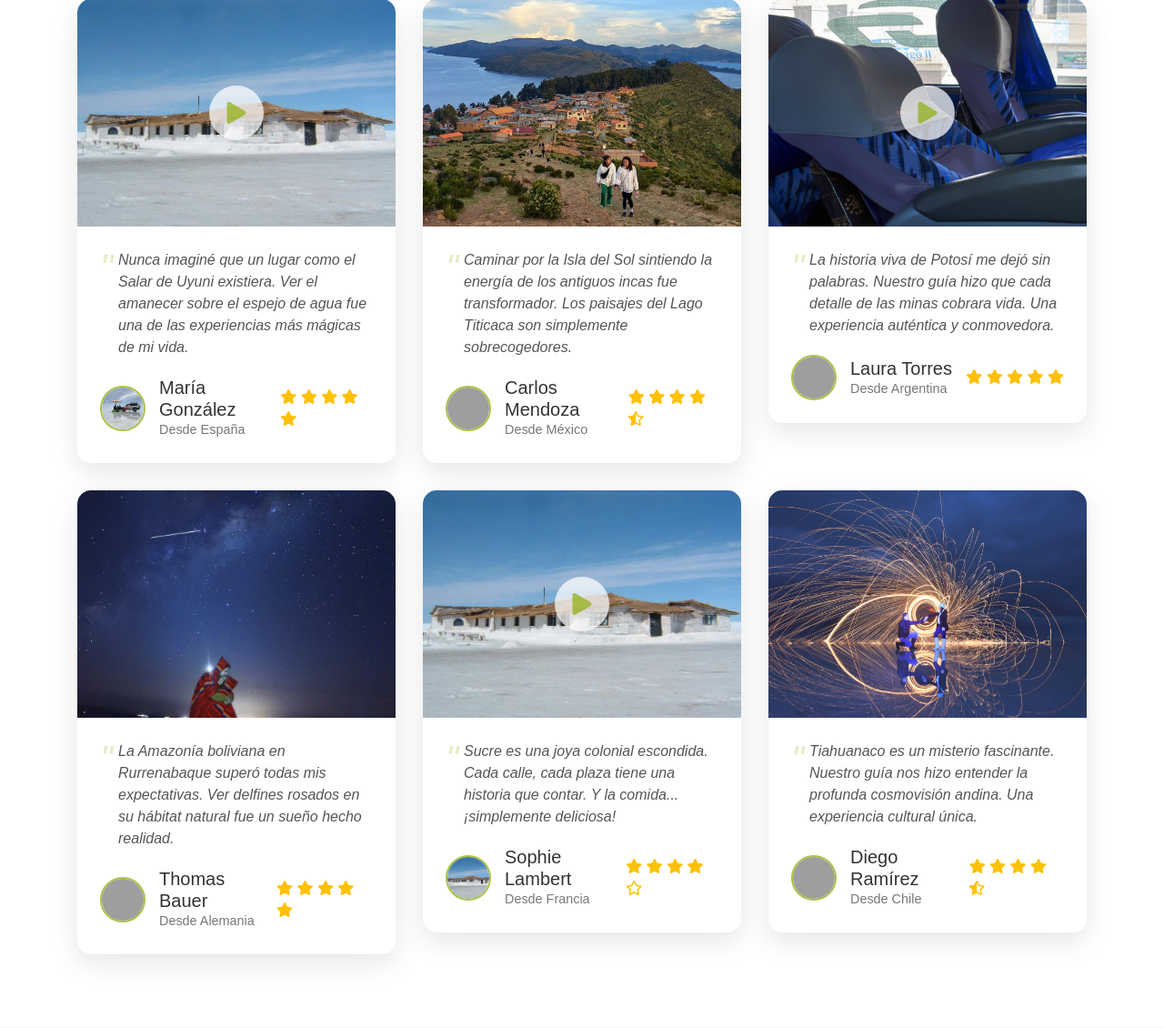
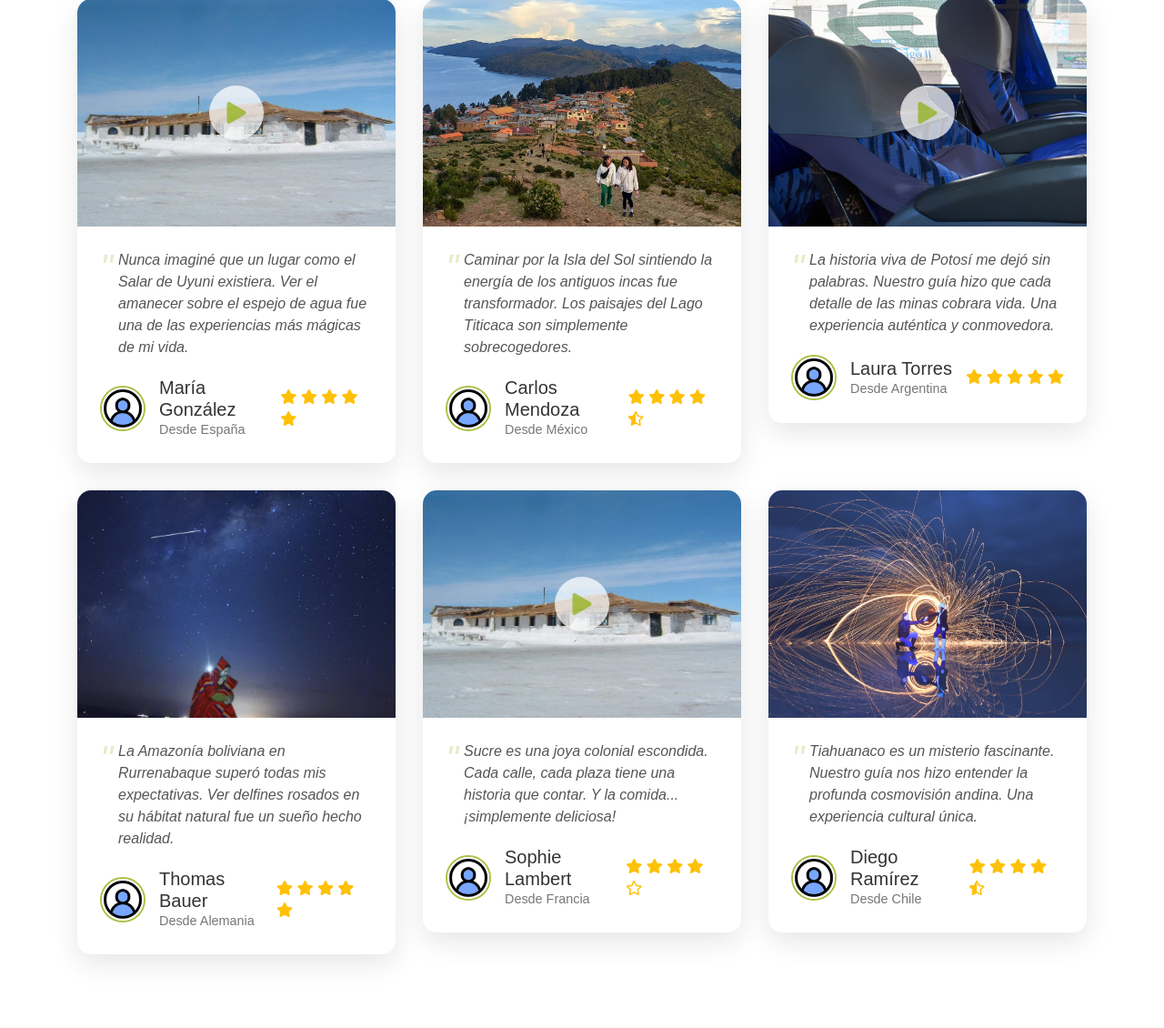
Before and after one commit to Coya77/TURISMO, a Flask app: page /atractivos in a window 1280 px wide. Shown: the part 797-1927 px from the top of the page at 91% size. Run offline with Flask 2, Linux system fonts and the light colour scheme; some libraries are stand-ins or nearby versions; grey boxes are pictures that could not be loaded.

Commit message:
Corrijo errores en la página TURISMO

```diff
--- a/templates/atractivos.html
+++ b/templates/atractivos.html
@@ -93,7 +93,7 @@
         <div class="custom-carousel">
             <div class="carousel-inner">
                 <div class="carousel-item active">
-                    <img src="{{ url_for('static', filename='images/im7.jpg') }}" class="d-block w-100 banner-img" alt="Destino 1">
+                    <img src="{{ url_for('static', filename='images/im7.JPG') }}" class="d-block w-100 banner-img" alt="Destino 1">
                 </div>
                 <div class="carousel-item">
                     <img src="{{ url_for('static', filename='images/img24.jpeg') }}" class="d-block w-100 banner-img" alt="Destino 2">
@@ -172,7 +172,7 @@
                     <div class="testimonial-content">
                         <p class="testimonial-quote">Nunca imaginé que un lugar como el Salar de Uyuni existiera. Ver el amanecer sobre el espejo de agua fue una de las experiencias más mágicas de mi vida.</p>
                         <div class="testimonial-author">
-                            <img src="{{ url_for('static', filename='images/img10.jpeg') }}" alt="María G." class="author-avatar">
+                            <img src="{{ url_for('static', filename='images/ava1.png') }}" alt="María G." class="author-avatar">
                             <div class="author-info">
                                 <h5>María González</h5>
                                 <p>Desde España</p>
@@ -198,7 +198,7 @@
                     <div class="testimonial-content">
                         <p class="testimonial-quote">Caminar por la Isla del Sol sintiendo la energía de los antiguos incas fue transformador. Los paisajes del Lago Titicaca son simplemente sobrecogedores.</p>
                         <div class="testimonial-author">
-                            <img src="{{ url_for('static', filename='images/avatar2.jpg') }}" alt="Carlos M." class="author-avatar">
+                            <img src="{{ url_for('static', filename='images/ava1.png') }}" alt="Carlos M." class="author-avatar">
                             <div class="author-info">
                                 <h5>Carlos Mendoza</h5>
                                 <p>Desde México</p>
@@ -227,7 +227,7 @@
                     <div class="testimonial-content">
                         <p class="testimonial-quote">La historia viva de Potosí me dejó sin palabras. Nuestro guía hizo que cada detalle de las minas cobrara vida. Una experiencia auténtica y conmovedora.</p>
                         <div class="testimonial-author">
-                            <img src="{{ url_for('static', filename='images/avatar3.jpg') }}" alt="Laura T." class="author-avatar">
+                            <img src="{{ url_for('static', filename='images/ava1.png') }}" alt="Laura T." class="author-avatar">
                             <div class="author-info">
                                 <h5>Laura Torres</h5>
                                 <p>Desde Argentina</p>
@@ -253,7 +253,7 @@
                     <div class="testimonial-content">
                         <p class="testimonial-quote">La Amazonía boliviana en Rurrenabaque superó todas mis expectativas. Ver delfines rosados en su hábitat natural fue un sueño hecho realidad.</p>
                         <div class="testimonial-author">
-                            <img src="{{ url_for('static', filename='images/avatar4.jpg') }}" alt="Thomas B." class="author-avatar">
+                            <img src="{{ url_for('static', filename='images/ava1.png') }}" alt="Thomas B." class="author-avatar">
                             <div class="author-info">
                                 <h5>Thomas Bauer</h5>
                                 <p>Desde Alemania</p>
@@ -282,7 +282,7 @@
                     <div class="testimonial-content">
                         <p class="testimonial-quote">Sucre es una joya colonial escondida. Cada calle, cada plaza tiene una historia que contar. Y la comida... ¡simplemente deliciosa!</p>
                         <div class="testimonial-author">
-                            <img src="{{ url_for('static', filename='images/im10.jpg') }}" alt="Sophie L." class="author-avatar">
+                            <img src="{{ url_for('static', filename='images/ava1.png') }}" alt="Sophie L." class="author-avatar">
                             <div class="author-info">
                                 <h5>Sophie Lambert</h5>
                                 <p>Desde Francia</p>
@@ -308,7 +308,7 @@
                     <div class="testimonial-content">
                         <p class="testimonial-quote">Tiahuanaco es un misterio fascinante. Nuestro guía nos hizo entender la profunda cosmovisión andina. Una experiencia cultural única.</p>
                         <div class="testimonial-author">
-                            <img src="{{ url_for('static', filename='images/avatar6.jpg') }}" alt="Diego R." class="author-avatar">
+                            <img src="{{ url_for('static', filename='images/ava1.png') }}" alt="Diego R." class="author-avatar">
                             <div class="author-info">
                                 <h5>Diego Ramírez</h5>
                                 <p>Desde Chile</p>
--- a/templates/index.html
+++ b/templates/index.html
@@ -86,7 +86,7 @@
     <div class="custom-carousel">
         <div class="carousel-inner">
             <div class="carousel-item active">
-                <img src="{{ url_for('static', filename='images/im7.png') }}" class="d-block w-100 banner-img" alt="Destino 1">
+                <img src="{{ url_for('static', filename='images/im7.PNG') }}" class="d-block w-100 banner-img" alt="Destino 1">
             </div>
             <div class="carousel-item">
                 <img src="{{ url_for('static', filename='images/img24.jpeg') }}" class="d-block w-100 banner-img" alt="Destino 2">
```
Also changed, not shown: templates/destinos.html (+10 -10 lines), static/images/ava1.png (added).
